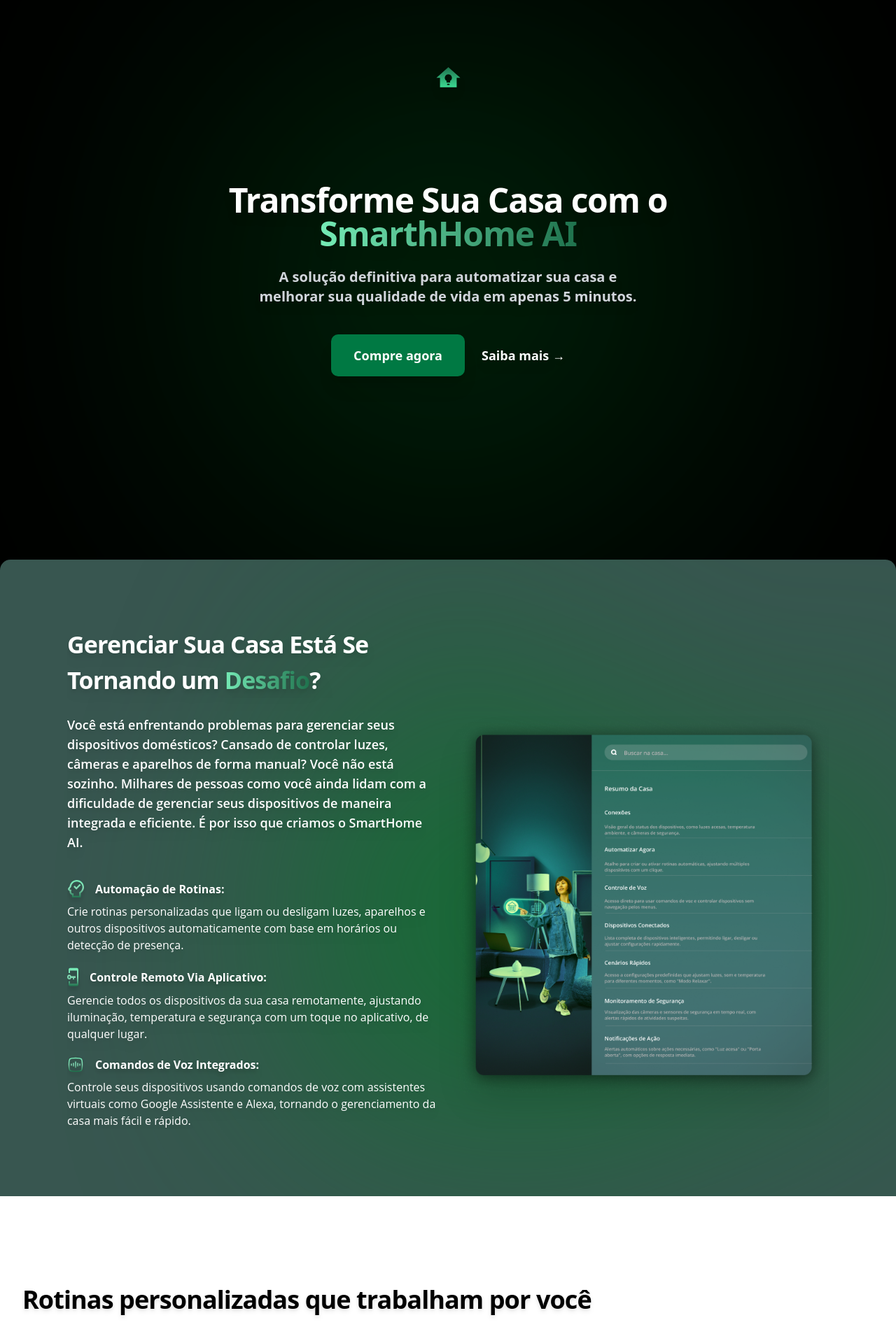
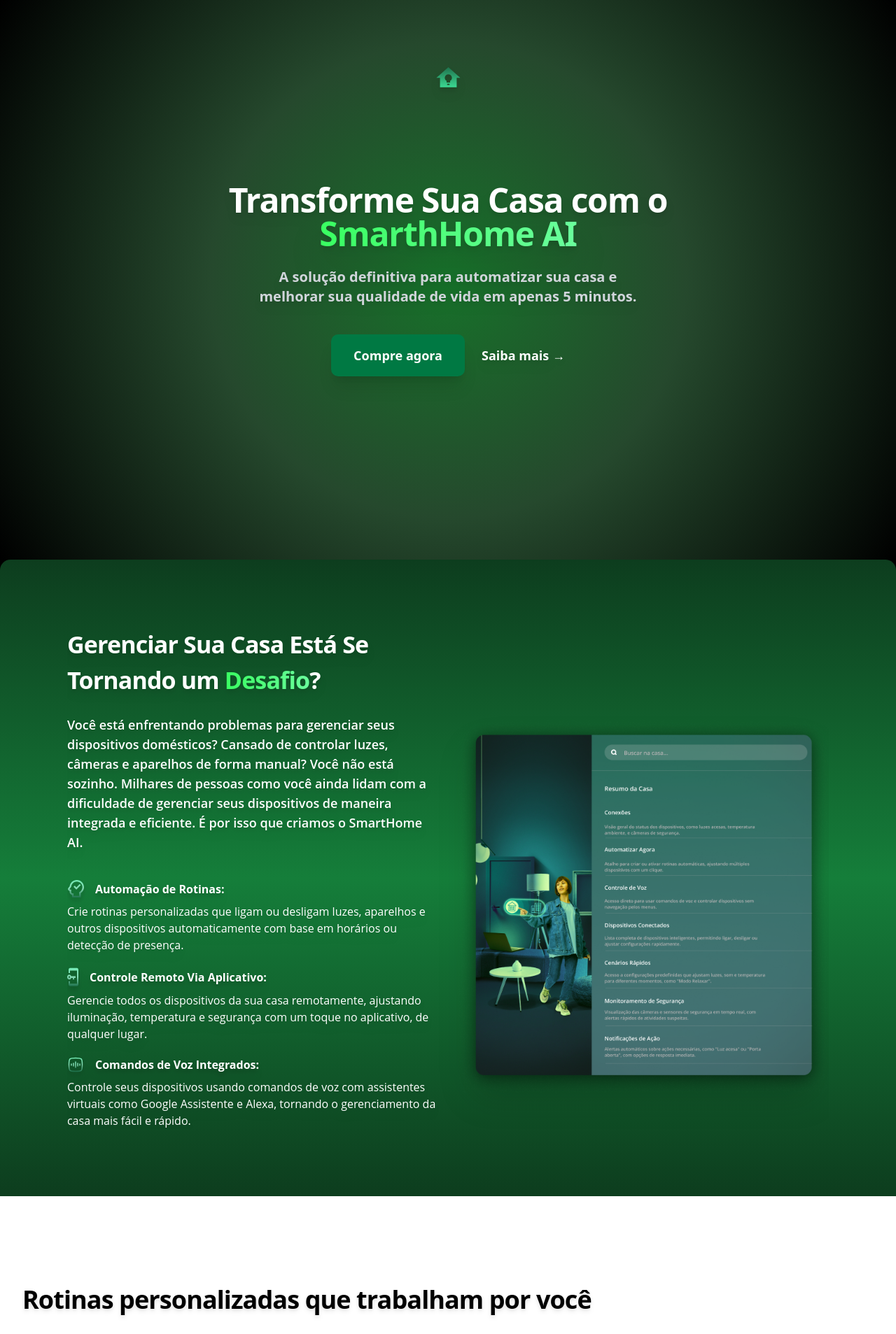
Before and after one commit to ojeanrodriguesdev/smarthomeia, a Next.js app: page / in a window 1280 px wide. Shown: the top 1907 px of the page at 70% size. Built offline with nearby package versions, Linux system fonts and the light colour scheme.

Commit message:
Details: 2.9

```diff
--- a/src/app/globals.css
+++ b/src/app/globals.css
@@ -8,3 +8,7 @@
   background-clip: text;
   color: transparent;
 }
+
+.gradient-bg {
+  background: radial-gradient(circle, #17712a 0%, #274c2ff4 45%, #000000 100%);
+}
--- a/src/components/pages/Faq.tsx
+++ b/src/components/pages/Faq.tsx
@@ -44,7 +44,7 @@
   return (
     <div
       ref={ref}
-      className={`relative mt-[-15px] bg-gradient-to-b from-[#0F5B38] via-[#3BB87F] to-[#369C6D] overflow-hidden rounded-t-[15px] ${
+      className={`relative mt-[-15px] bg-gradient-to-b from-[#0d3d1e] via-[#157e3a] to-[#0d3d1e] overflow-hidden rounded-t-[15px] ${
         isVisible ? 'opacity-100' : 'opacity-50'
       }`}
     >
@@ -62,28 +62,18 @@
 
       <div className="relative z-10 mx-auto max-w-7xl px-6 py-24 sm:py-32 lg:px-8 lg:py-40">
         <div className="mx-auto max-w-4xl divide-y divide-white/10">
-          <h2
-            className="text-2xl font-bold leading-10 tracking-tight text-white drop-shadow-md"
-          >
+          <h2 className="text-2xl font-bold leading-10 tracking-tight text-white drop-shadow-md">
             Perguntas Frequentes
           </h2>
-          <dl
-            className="mt-10 space-y-6 divide-y divide-white/10"
-          >
+          <dl className="mt-10 space-y-6 divide-y divide-white/10">
             {faqs.map(faq => (
               <Disclosure key={faq.question} as="div" className="pt-6">
                 {({ open }) => (
                   <>
                     <dt>
                       <DisclosureButton className="group flex w-full items-start justify-between text-left text-white">
-                        <span
-                          className="text-base font-semibold leading-7"
-                        >
-                          {faq.question}
-                        </span>
-                        <span
-                          className="ml-6 flex h-7 items-center"
-                        >
+                        <span className="text-base font-semibold leading-7">{faq.question}</span>
+                        <span className="ml-6 flex h-7 items-center">
                           <PlusSmallIcon
                             aria-hidden="true"
                             className={`h-6 w-6 transition-opacity duration-200 ${
@@ -100,11 +90,7 @@
                       </DisclosureButton>
                     </dt>
                     <DisclosurePanel className="mt-2 pr-12">
-                      <p
-                        className="text-base leading-7 text-gray-300"
-                      >
-                        {faq.answer}
-                      </p>
+                      <p className="text-base leading-7 text-gray-300">{faq.answer}</p>
                     </DisclosurePanel>
                   </>
                 )}
@@ -117,5 +103,4 @@
   )
 }
 
-
 export default memo(Faq)
--- a/src/components/pages/Feature.tsx
+++ b/src/components/pages/Feature.tsx
@@ -34,7 +34,7 @@
   const [isVisible] = useOnScreen({ threshold: 0.5 })
 
   return (
-    <div className="bg-green-feature rounded-t-[15px] relative z-30 overflow-hidden">
+    <div className="bg-gradient-to-b from-[#0d3d1e] via-[#157e3a] to-[#0d3d1e] rounded-t-[15px] relative z-30 overflow-hidden">
       <div className="mx-auto max-w-7xl" ref={ref}>
         <div className="relative isolate overflow-hidden px-6 pt-20 sm:px-10 sm:py-24 md:pt-20 md:pb-0 lg:py-24 xl:px-24">
           <div className="mx-auto grid max-w-7xl grid-cols-1 lg:grid-cols-2 gap-x-8 gap-y-16 sm:gap-y-20 lg:mx-0 lg:items-center overflow-hidden">
@@ -48,7 +48,10 @@
               >
                 Gerenciar Sua Casa Está Se
                 <br /> Tornando um{' '}
-                <span className="gradient-mask font-bold drop-shadow-2xl" data-text="Desafio">
+                <span
+                  className="bg-clip-text text-transparent bg-gradient-to-r from-[#39ff61] to-[#6aff9c] font-extrabolddrop-shadow-2xl"
+                  data-text="Desafio"
+                >
                   Desafio
                 </span>
                 ?
@@ -117,26 +120,6 @@
         </div>
 
         {/* SVG do fundo */}
-        <motion.svg
-          className="absolute left-[70%] top-[800px] lg:top-32 transform -translate-x-1/2 scale-100 sm:scale-110 lg:scale-125 opacity-70 drop-shadow-lg z-[-1] overflow-hidden"
-          width="800"
-          height="600"
-          viewBox="0 0 500 550"
-          fill="none"
-          xmlns="http://www.w3.org/2000/svg"
-          style={{ filter: 'blur(120px)' }}
-        >
-          <defs>
-            <linearGradient id="grad1" x1="0%" y1="0%" x2="100%" y2="100%">
-              <stop offset="0%" style={{ stopColor: '#007943', stopOpacity: 1 }} />
-              <stop offset="100%" style={{ stopColor: '#007943', stopOpacity: 1 }} />
-            </linearGradient>
-          </defs>
-          <path
-            d="M120 0C130.5 80 145 160 200 220C250 270 300 270 360 240C420 210 480 150 520 170C560 190 540 250 540 290C540 330 520 400 460 440C400 480 350 460 320 460C290 460 280 510 200 540C120 570 60 560 0 540C-60 520 -80 480 -90 460C-100 440 -90 420 -90 380C-90 340 -80 300 -70 270C-60 240 -50 230 -50 220C-50 210 -40 200 -30 180C-20 160 -10 130 0 100C10 70 20 30 120 0Z"
-            fill="url(#grad1)"
-          />
-        </motion.svg>
       </div>
     </div>
   )
--- a/src/components/pages/HeroSection.tsx
+++ b/src/components/pages/HeroSection.tsx
@@ -22,7 +22,7 @@
   return (
     <div
       ref={ref}
-      className="min-h-screen bg-black flex flex-col justify-center relative overflow-hidden z-10"
+      className="min-h-screen gradient-bg flex flex-col justify-center relative overflow-hidden z-10"
     >
       <header className="absolute inset-x-0 top-0 flex justify-center items-center py-6 pt-24 z-20">
         <a href="#" className="block">
@@ -39,39 +39,20 @@
         </a>
       </header>
 
-      {isMounted && ( // Garante que as animações só sejam renderizadas se o componente estiver montado
-        <motion.svg
-          className="absolute inset-0 m-auto opacity-70 z-0"
-          width="800"
-          height="600"
-          viewBox="0 0 800 600"
-          fill="none"
-          xmlns="http://www.w3.org/2000/svg"
-          style={{ filter: 'blur(230px)' }}
-        >
-          <defs>
-            <linearGradient id="grad1" x1="0%" y1="0%" x2="100%">
-              <stop offset="30%" style={{ stopColor: '#007923', stopOpacity: 1 }} />
-              <stop offset="100%" style={{ stopColor: '#007923', stopOpacity: 1 }} />
-            </linearGradient>
-          </defs>
-          <circle cx="400" cy="300" r="250" fill="url(#grad1)" />
-        </motion.svg>
-      )}
-
       {/* Conteúdo da Hero */}
       <div className="relative z-20 flex-grow flex flex-col justify-center items-center px-4 sm:px-6 lg:px-8">
         {isMounted && (
           <motion.div
             className="max-w-2xl w-full mx-auto"
-            initial={{ opacity: 0, y: 50 }}
+            initial={{ opacity: 0, y: 20 }}
             animate={{ opacity: isVisible ? 1 : 0, y: isVisible ? 0 : 50 }}
-            transition={{ duration: 1, ease: 'easeOut' }}
           >
             <div className="text-center">
               <h1 className="text-balance text-3xl sm:text-4xl md:text-5xl lg:text-5xl font-bold tracking-tight text-white drop-shadow-lg">
                 Transforme Sua Casa com o<br />
-                <span className="gradient-mask font-extrabold">SmarthHome AI</span>
+                <span className="bg-clip-text text-transparent bg-gradient-to-r from-[#39ff61] to-[#6aff9c] font-extrabold drop-shadow-2xl">
+                  SmarthHome AI
+                </span>
               </h1>
               <p className="mt-6 text-lg sm:text-xl lg:text-xl leading-relaxed text-gray-300 font-semibold max-w-xl mx-auto drop-shadow-lg">
                 A solução definitiva para automatizar sua casa e melhorar sua qualidade de vida em
--- a/src/components/pages/Pricing.tsx
+++ b/src/components/pages/Pricing.tsx
@@ -50,28 +50,7 @@
   }, [])
 
   return (
-    <div className="isolate bg-gradient-to-b from-[#0F5B37] via-[#3BB87F] to-[#369C6D] z-0 overflow-hidden relative">
-      {/* SVG animado que ficará por trás dos cards de preço */}
-      <motion.svg
-        viewBox="400 200 1208 1755"
-        className="absolute inset-0 m-auto h-[64rem] [mask-image:radial-gradient(closest-side,white,transparent)] z-0"
-        style={{ filter: 'blur(230px)' }}
-      >
-        <ellipse
-          cx={604}
-          cy={512}
-          rx={1004}
-          ry={1012}
-          fill="url(#6d1bd035-0dd1-437e-93fa-59d316231eb0)"
-        />
-        <defs>
-          <radialGradient id="6d1bd035-0dd1-437e-93fa-59d316231eb0">
-            <stop stopColor="#76EBB6" />
-            <stop offset={1} stopColor="#76EBB6" />
-          </radialGradient>
-        </defs>
-      </motion.svg>
-
+    <div className="isolate bg-gradient-to-b from-[#0d3d1e] via-[#157e3a] to-[#0d3d1e] z-0 overflow-hidden relative">
       {/* Conteúdo da seção "Planos" */}
       <div className="mx-auto max-w-7xl px-6 pb-96 pt-24 text-center sm:pt-32 lg:px-8 z-20 relative">
         <div className="mx-auto max-w-4xl z-20">
@@ -90,7 +69,7 @@
             transition={{ duration: 1.25, ease: 'easeOut' }}
           >
             Planos Flexíveis para Sua Casa{' '}
-            <span className="bg-clip-text text-transparent bg-gradient-to-r from-[#38c754] to-[#00f451ba] font-extrabold drop-shadow-2xl">
+            <span className="bg-clip-text text-transparent bg-gradient-to-r from-[#39ff61] to-[#6aff9c] font-extrabold drop-shadow-2xl">
               Inteligente
             </span>
           </motion.p>
--- a/src/components/pages/Testimonials.tsx
+++ b/src/components/pages/Testimonials.tsx
@@ -85,13 +85,7 @@
             <stop offset="100%" style={{ stopColor: '#84EEF5', stopOpacity: 1 }} />
           </linearGradient>
         </defs>
-        <motion.ellipse
-          cx="400"
-          cy="300"
-          rx="250"
-          ry="200"
-          fill="url(#grad1)"
-        />
+        <motion.ellipse cx="400" cy="300" rx="250" ry="200" fill="url(#grad1)" />
       </svg>
       <div className="mx-auto max-w-7xl px-6 lg:px-8">
         {/* Título e descrição */}
@@ -111,7 +105,9 @@
             transition={{ duration: 1.25, ease: 'easeOut' }}
           >
             Descubra Como o{' '}
-            <span className="gradient-mask font-extrabold drop-shadow-md">SmartHome AI</span>
+            <span className="bg-clip-text text-transparent bg-gradient-to-r from-[#14cb38] to-[#1ce760] font-extrabold drop-shadow-2xl">
+              SmartHome AI
+            </span>
             <br /> Melhorou a Vida de Nossos Clientes
           </motion.p>
         </div>
--- a/tailwind.config.ts
+++ b/tailwind.config.ts
@@ -15,6 +15,7 @@
           herosection: '#0035324D',
           buttonhero: '#007943',
           feature: '#385650',
+          featurebg: '#004D2B',
           star: '#1F724D',
           featuretwo: '#1F724D33',
           testimonials: '#1F724D',
```
